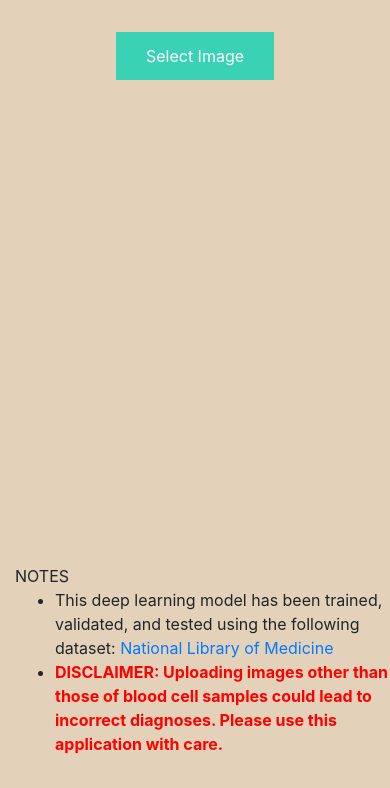
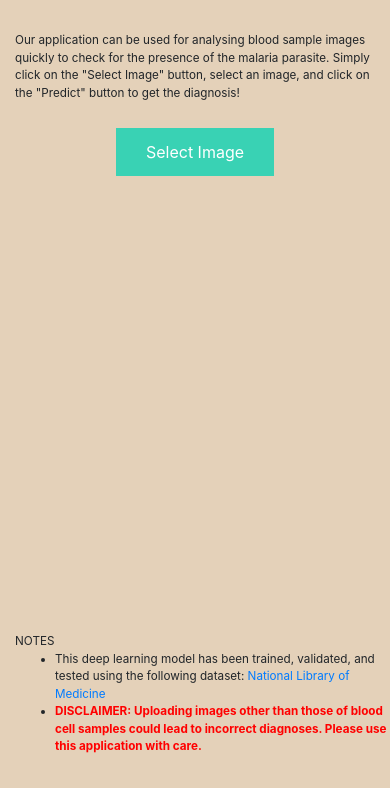
Before and after one commit to sidshenoy08/MalariaClassificationApp, a Flask app: page / in a window 390 px wide. Shown: the part 56-844 px from the top of the page. Run offline with Flask 2, Linux system fonts and the light colour scheme; some libraries are stand-ins or nearby versions.

Commit message:
Make text size dynamic

```diff
--- a/static/css/main.css
+++ b/static/css/main.css
@@ -1,5 +1,9 @@
 body {
     background-color: #E4D1B9;
+}
+
+.intro {
+    font-size: 1.2vw;
 }
 
 .img-preview {
@@ -55,6 +59,14 @@ input[type="file"] {
     animation: spin 1s linear infinite;
 }
 
+.result-text {
+    font-size: 2vw;
+}
+
+.bottom-text {
+    font-size: 1.2vw;
+}
+
 @media screen and (max-width: 992px) {
     .img-preview {
         width: 25vw;
@@ -66,9 +78,23 @@ input[type="file"] {
     }
 }
 
-@media screen and (max-width: 280px) {
+/* @media screen and (max-width: 280px) {
     .bottom-text {
         display: none;
+    }
+} */
+
+@media screen and (max-width: 1023px) {
+    .intro {
+        font-size: 3vw;
+    }
+
+    .result-text {
+        font-size: 4vw;
+    }
+
+    .bottom-text {
+        font-size: 3vw;
     }
 }
 
--- a/templates/index.html
+++ b/templates/index.html
@@ -1,6 +1,6 @@
 {% extends "base.html" %} {% block content %}
 
-<div class="d-none d-md-block">
+<div class="intro">
 
     <body>
         Our application can be used for analysing blood sample images quickly to check for the presence of the malaria
@@ -31,7 +31,7 @@
 
         <div class="loader" style="display:none;"></div>
 
-        <h3 id="result">
+        <h3 id="result" class="result-text">
             <span> </span>
         </h3>
 
```
